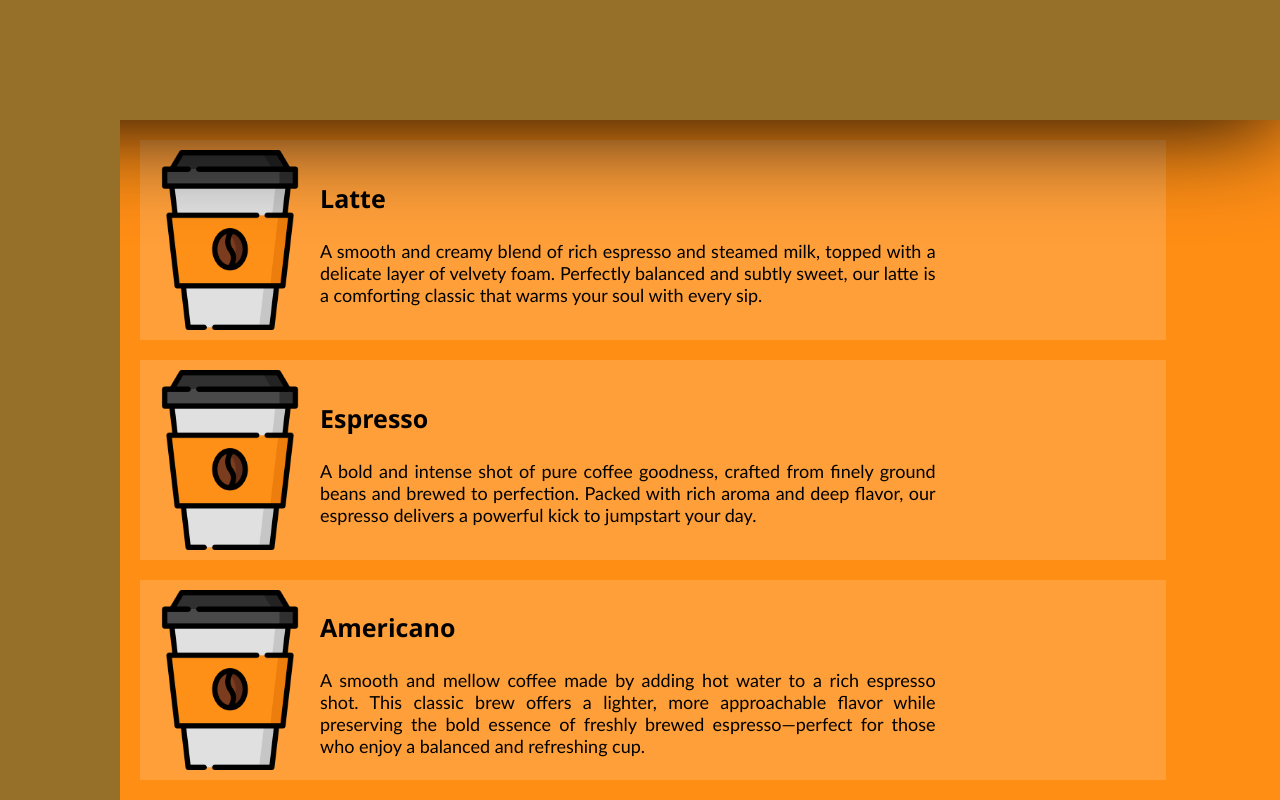
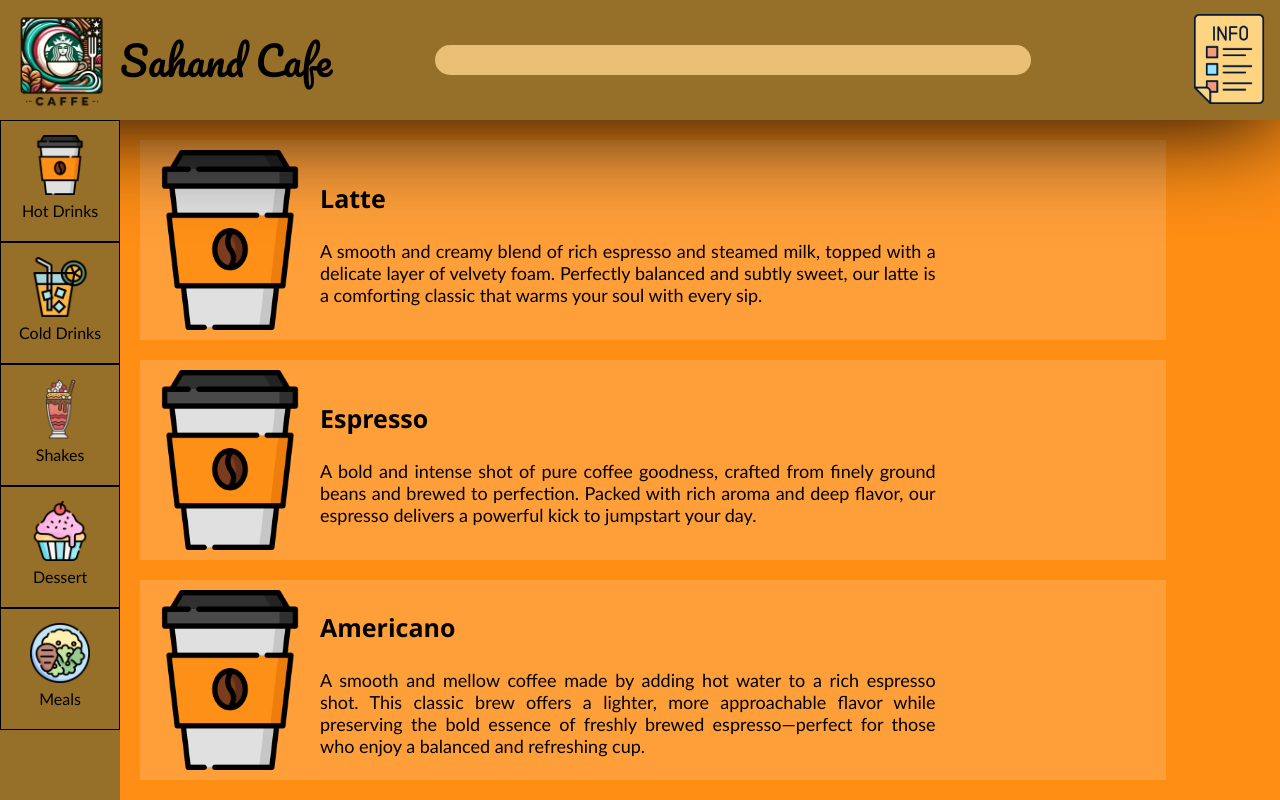
Before and after one commit to Sahand-Coding/Digital_menu, a plain HTML site: page index.html in a window 1280 px wide. Shown: the top 800 px of the page. Drawn offline with Linux system fonts and the light colour scheme.

Commit message:
i almost made the header and nav

```diff
--- a/css/style.css
+++ b/css/style.css
@@ -9,6 +9,10 @@ header {
   box-shadow: 0px 5px 100px black;
   background-color: #966f28;
   position: fixed;
+  display: flex;
+  flex-direction: row;
+  justify-content: space-between;
+  align-items: center;
 }
 
 nav {
@@ -49,3 +53,56 @@ main {
   text-align: justify;
   font-size: 18px;
 }
+
+.itemcategory {
+  height: 120px;
+  width: 98.5%;
+  border: 1px black solid;
+  display: flex;
+  align-items: center;
+  justify-content: center;
+  flex-direction: column;
+  margin: 0;
+  line-height: 0;
+}
+.itemcategory img {
+  height: 50%;
+}
+
+.left-section {
+  height: 120px;
+  display: flex;
+  flex-direction: row;
+  /* justify-content: center; */
+  align-items: center;
+}
+.left-section img {
+  height: 100%;
+}
+.logoname {
+  font-size: 40px;
+  font-family: "Pacifico", cursive;
+  font-weight: 400;
+  font-style: normal;
+}
+.middle-section {
+  width: 50%;
+}
+input {
+  background-color: #e8bf74;
+  border: 0px;
+  border-radius: 20px;
+  height: 30px;
+  width: 90%;
+  padding: 0px 10px;
+}
+input:focus {
+  border: 1px solid #6a5225;
+}
+.right-section button {
+  background-color: #966f28;
+  border: 0px;
+}
+.right-section button img {
+  height: 90px;
+}
--- a/index.html
+++ b/index.html
@@ -6,10 +6,49 @@
     <title>Menu</title>
     <link rel="stylesheet" href="./css/style.css" />
     <link rel="shortcut icon" href="./pic/menu (1).png" type="image/x-icon" />
+    <link rel="preconnect" href="https://fonts.googleapis.com">
+    <link rel="preconnect" href="https://fonts.gstatic.com" crossorigin>
+    <link href="https://fonts.googleapis.com/css2?family=Pacifico&display=swap" rel="stylesheet">
   </head>
   <body>
-    <header></header>
-    <nav></nav>
+    <header>
+      <div class="left-section">
+        <img class="jjjj" src="./pic/logo.png" alt="">
+        <p class="logoname">Sahand Cafe</p>
+      </div>
+
+      <div class="middle-section">
+        <input type="text">
+      </div>
+
+      <div class="right-section">
+        <button>
+          <img src="./pic/list.png" alt="">
+        </button>
+      </div>
+    </header>
+    <nav>
+      <div class="itemcategory">
+        <img src="./pic/coffee-cup.png" alt="coffee">
+        <p>Hot Drinks</p>
+      </div>
+      <div class="itemcategory">
+        <img src="./pic/cold-drink.png" alt="coffee">
+        <p>Cold Drinks</p>
+      </div>
+      <div class="itemcategory">
+        <img src="./pic/milk-shake.png" alt="coffee">
+        <p>Shakes</p>
+      </div>
+      <div class="itemcategory">
+        <img src="./pic/cupcake.png" alt="coffee">
+        <p>Dessert</p>
+      </div>
+      <div class="itemcategory">
+        <img src="./pic/meal.png" alt="coffee">
+        <p>Meals</p>
+      </div>
+    </nav>
     <main>
       <div class="itemcoffee">
         <img src="./pic/coffee-cup.png" alt="Coffee" />
```
Also changed, not shown: pic/cold-drink.png (added), pic/cupcake.png (added), pic/list.png (added), pic/logo.png (added), pic/meal.png (added), pic/milk-shake.png (added).
